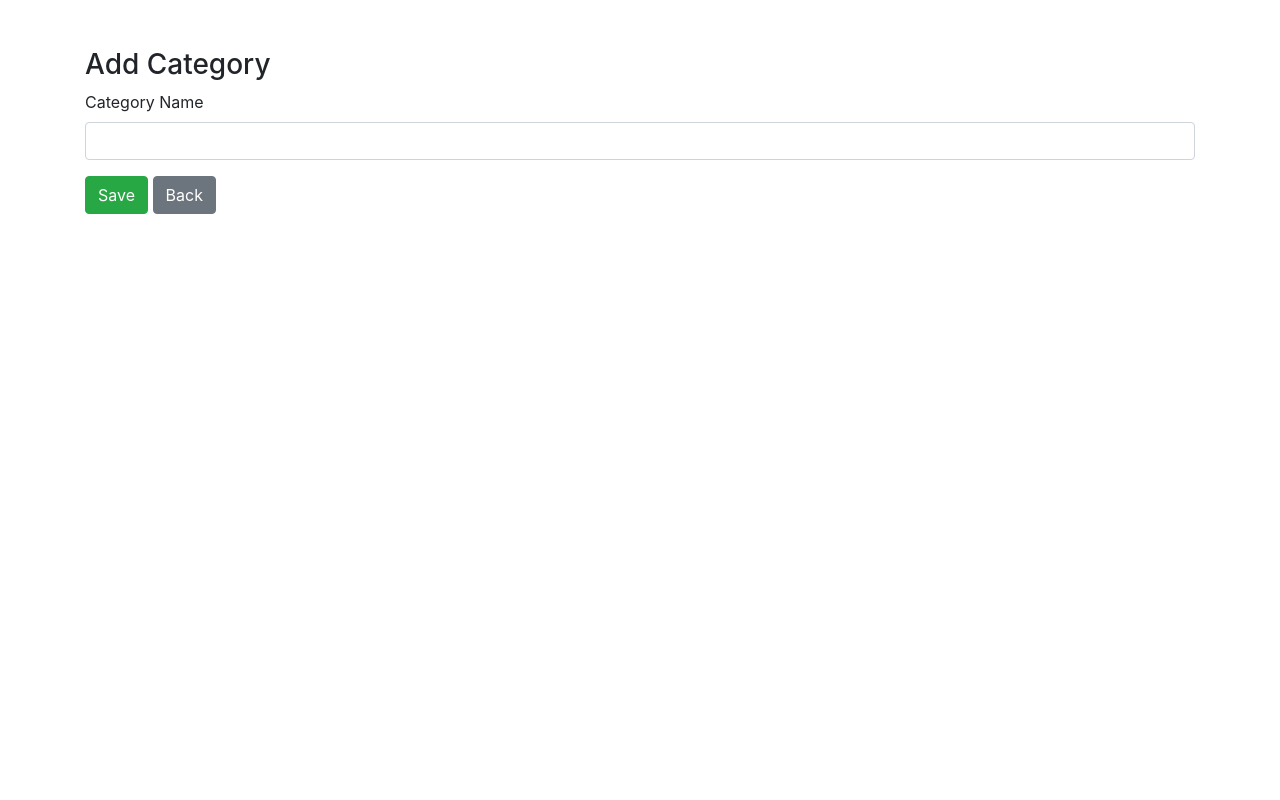
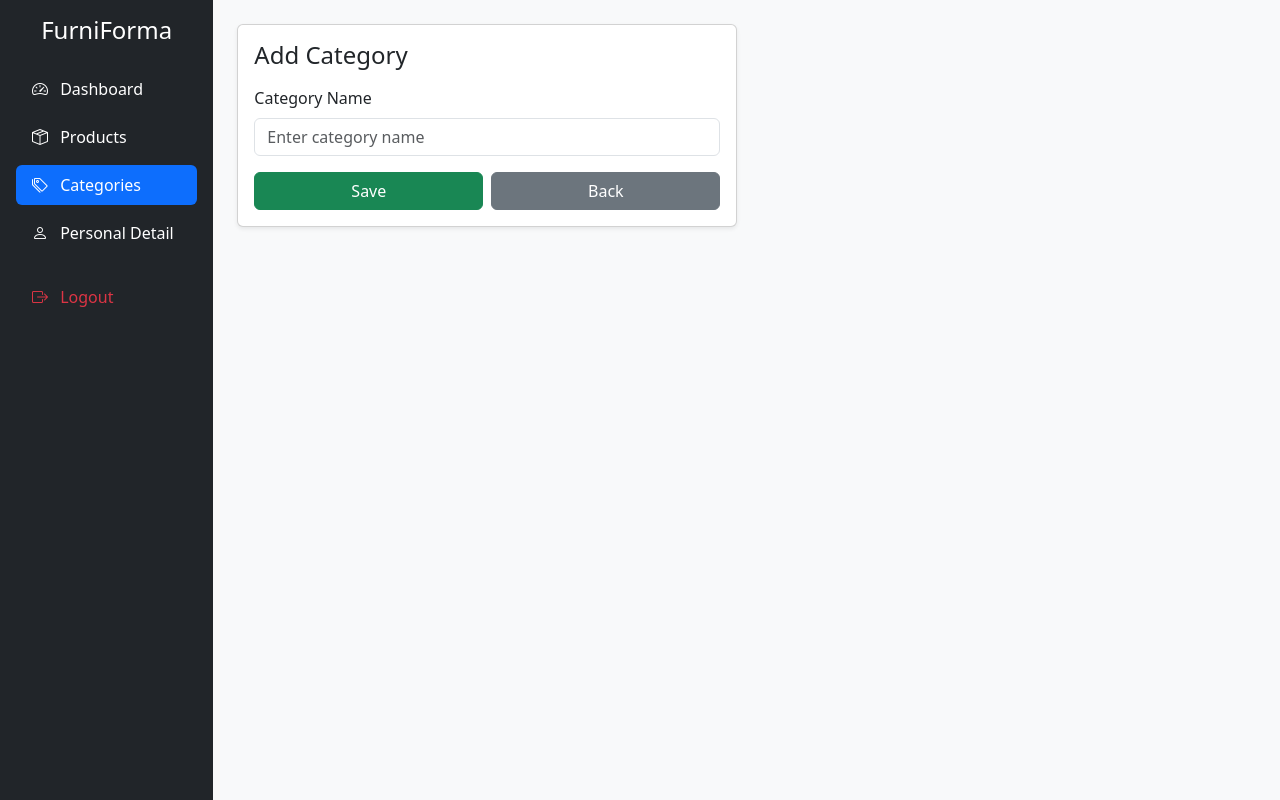
Before and after one commit to Pushpendrabaghel45/Django-project, a Django app: template Furniture/account/templates/admin/category_add.html in a window 1280 px wide. Run offline with Django 5.2, Linux system fonts and the light colour scheme; the template is opened without the code that fills it, so the values that code supplies are empty.

Commit message:
05-01-2026

```diff
--- a/Furniture/account/templates/admin/categories.html
+++ b/Furniture/account/templates/admin/categories.html
@@ -26,6 +26,7 @@
         <li class="nav-item">
           <a class="nav-link text-white active" href="{% url 'admin_categories' %}">Categories</a>
         </li>
+
         <li class="nav-item">
           <a class="nav-link text-white" href="{% url 'admin_logout' %}">Logout</a>
         </li>
--- a/Furniture/account/templates/admin/category_add.html
+++ b/Furniture/account/templates/admin/category_add.html
@@ -1,25 +1,91 @@
 <!DOCTYPE html>
-<html>
+<html lang="en">
 <head>
+  <meta charset="UTF-8">
   <title>Add Category</title>
-  <link rel="stylesheet" href="https://cdn.jsdelivr.net/npm/bootstrap@4.6.2/dist/css/bootstrap.min.css">
+
+  <!-- Bootstrap 5 CSS -->
+  <link href="https://cdn.jsdelivr.net/npm/bootstrap@5.3.3/dist/css/bootstrap.min.css" rel="stylesheet">
+
+  <!-- Bootstrap Icons -->
+  <link href="https://cdn.jsdelivr.net/npm/bootstrap-icons@1.11.3/font/bootstrap-icons.css" rel="stylesheet">
 </head>
-<body>
+<body class="bg-light">
 
-<div class="container mt-5">
-  <h3>Add Category</h3>
+<div class="container-fluid">
+  <div class="row">
 
-  <form method="POST">
-    {% csrf_token %}
-    <div class="form-group">
-      <label>Category Name</label>
-      <input type="text" name="name" class="form-control" required>
-    </div>
+    <!-- SIDEBAR -->
+    <aside class="col-md-3 col-lg-2 bg-dark text-white min-vh-100 p-3">
+      <h4 class="text-center mb-4">FurniForma</h4>
 
-    <button type="submit" class="btn btn-success">Save</button>
-    <a href="{% url 'admin_categories' %}" class="btn btn-secondary">Back</a>
-  </form>
+      <ul class="nav nav-pills flex-column gap-2">
+        <li class="nav-item">
+          <a href="{% url 'admin_dashboard' %}" class="nav-link text-white">
+            <i class="bi bi-speedometer2 me-2"></i> Dashboard
+          </a>
+        </li>
+
+        <li class="nav-item">
+          <a href="{% url 'admin_products' %}" class="nav-link text-white">
+            <i class="bi bi-box-seam me-2"></i> Products
+          </a>
+        </li>
+
+        <li class="nav-item">
+          <a href="{% url 'admin_categories' %}" class="nav-link text-white active">
+            <i class="bi bi-tags me-2"></i> Categories
+          </a>
+        </li>
+
+        <li class="nav-item">
+          <a href="{% url 'admin_personal_details' %}" class="nav-link text-white">
+            <i class="bi bi-person me-2"></i> Personal Detail
+          </a>
+        </li>
+
+        <li class="nav-item mt-3">
+          <a href="{% url 'admin_logout' %}" class="nav-link text-danger">
+            <i class="bi bi-box-arrow-right me-2"></i> Logout
+          </a>
+        </li>
+      </ul>
+    </aside>
+
+    <!-- MAIN CONTENT -->
+    <main class="col-md-9 col-lg-10 p-4">
+      <div class="card shadow-sm" style="max-width: 500px;">
+        <div class="card-body">
+
+          <h4 class="mb-3">Add Category</h4>
+
+          <form method="POST">
+            {% csrf_token %}
+
+            <div class="mb-3">
+              <label class="form-label">Category Name</label>
+              <input type="text" name="name" class="form-control" placeholder="Enter category name" required>
+            </div>
+
+            <div class="d-flex gap-2">
+              <button type="submit" class="btn btn-success w-50">
+                Save
+              </button>
+              <a href="{% url 'admin_categories' %}" class="btn btn-secondary w-50">
+                Back
+              </a>
+            </div>
+
+          </form>
+
+        </div>
+      </div>
+    </main>
+
+  </div>
 </div>
 
+<!-- Bootstrap JS -->
+<script src="https://cdn.jsdelivr.net/npm/bootstrap@5.3.3/dist/js/bootstrap.bundle.min.js"></script>
 </body>
 </html>
```
Also changed, not shown: Furniture/account/templates/admin/product_add.html (+57 -20 lines), Furniture/account/templates/admin/products.html (+29 -4 lines), pushpendra/db.sqlite3, pushpendra/inventory_project/db.sqlite3, pushpendra/media/avatars/BH.jpg (added).
